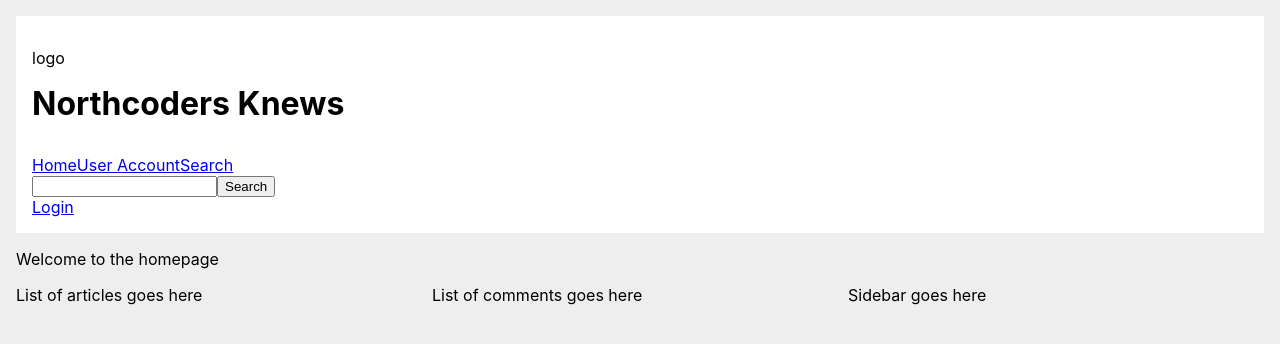
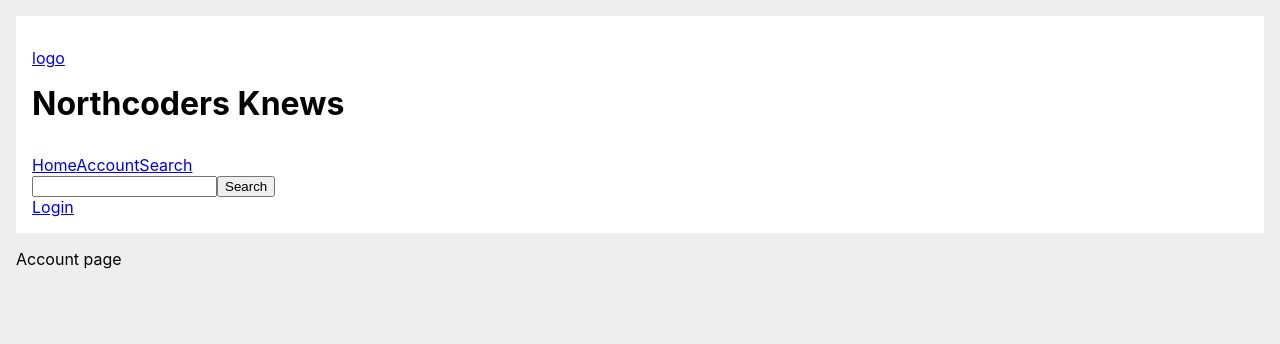
Before and after one commit to philval/nc-noose-front-end, a React (Create React App) app: page /account in a window 1280 px wide. Shown: the top 344 px of the page. Built offline with nearby package versions, Linux system fonts and the light colour scheme.

Commit message:
GET /api/articles and articles listed on homepage

```diff
--- a/package.json
+++ b/package.json
@@ -3,6 +3,7 @@
   "version": "0.1.0",
   "private": true,
   "dependencies": {
+    "@reach/router": "^1.2.1",
     "react": "^16.8.3",
     "react-dom": "^16.8.3",
     "react-scripts": "2.1.5"
--- a/src/App.css
+++ b/src/App.css
@@ -16,7 +16,7 @@ h1 {
   .home-container {
     display: grid;
     grid-template-columns: 1fr 1fr 1fr;
-    grid-template-rows: 1fr 1fr;
+    grid-template-rows: 4em 1fr;
     grid-template-areas: "Header Header Header" "Articles Comments Sidebar";
   }
 }
--- a/src/App.js
+++ b/src/App.js
@@ -1,16 +1,21 @@
 import React, { Component } from 'react';
-// import logo from './logo.svg';
 import './App.css';
+import { Router } from "@reach/router";
 import Header from './components/Header.jsx'
 import Homepage from './components/Homepage.jsx'
-
+import Account from './components/Account.jsx'
+import Search from './components/Search'
 
 class App extends Component {
   render() {
     return (
       <div className="App">
         <Header />
-        <Homepage />
+        <Router>
+          <Homepage path="/" />
+          <Account path="/account" />
+          <Search path="/search" />
+        </Router>
       </div >
     );
   }
--- /dev/null
+++ b/src/components/Account.jsx
@@ -0,0 +1,10 @@
+import React from 'react'
+
+
+const Account = () => {
+  return (
+    <p>Account page</p>
+  )
+}
+
+export default Account
--- a/src/components/Articles.jsx
+++ b/src/components/Articles.jsx
@@ -1,9 +1,32 @@
-import React from 'react';
+import React, { Component } from 'react';
 
-const Articles = () => {
-  return (
-    <div className="home-articles">List of articles goes here</div>
-  )
+class Articles extends Component {
+
+  state = {
+    articles: [],
+  }
+
+  // setState forces re render
+  componentDidMount = () => {
+    fetch('http://localhost:9090/api/articles')
+      .then(response => response.json())
+      .then(({ articles }) => this.setState({ articles: articles }))
+      .catch(err => console.log(err))
+  }
+
+  render() {
+    const { articles } = this.state;
+    console.log(articles[0], ' <<<<')
+
+    return (
+      <div className="home-articles" articles={articles}>
+        <h2>ARTICLES</h2>
+        <ul>
+          {articles && articles.map(article => <li key={article.article_id}>{article.title}</li>)}
+        </ul>
+      </div>
+    )
+  }
 }
 
 export default Articles
--- a/src/components/Homepage.jsx
+++ b/src/components/Homepage.jsx
@@ -1,7 +1,7 @@
 import React from 'react';
-import Articles from './Articles'
-import Comments from './Comments.jsx'
-import Sidebar from './Sidebar.jsx'
+import Articles from './Articles';
+import Comments from './Comments.jsx';
+import Sidebar from './Sidebar.jsx';
 
 const Homepage = () => {
   return (
--- a/src/components/Logo.jsx
+++ b/src/components/Logo.jsx
@@ -1,8 +1,9 @@
 import React from 'react'
+import { Link } from "@reach/router";
 
 const Logo = () => {
   return (
-    <p>logo</p>
+    <p><Link to="/">logo</Link></p>
   )
 }
 
--- a/src/components/Nav.jsx
+++ b/src/components/Nav.jsx
@@ -1,12 +1,12 @@
 import React from 'react'
-
+import { Link } from "@reach/router";
 
 const Nav = () => {
   return (
     <nav>
-      <a href="/">Home</a>
-      <a href="/account">User Account</a>
-      <a href="/search">Search</a>
+      <Link to="/">Home</Link>
+      <Link to="/account">Account</Link>
+      <Link to="/search">Search</Link>
     </nav >
   )
 }
--- /dev/null
+++ b/src/components/Search.jsx
@@ -0,0 +1,10 @@
+import React from 'react'
+
+
+const Search = () => {
+  return (
+    <p>Search page</p>
+  )
+}
+
+export default Search
```
Also changed, not shown: 1 other file (tests, documents, lock files or other folders).
